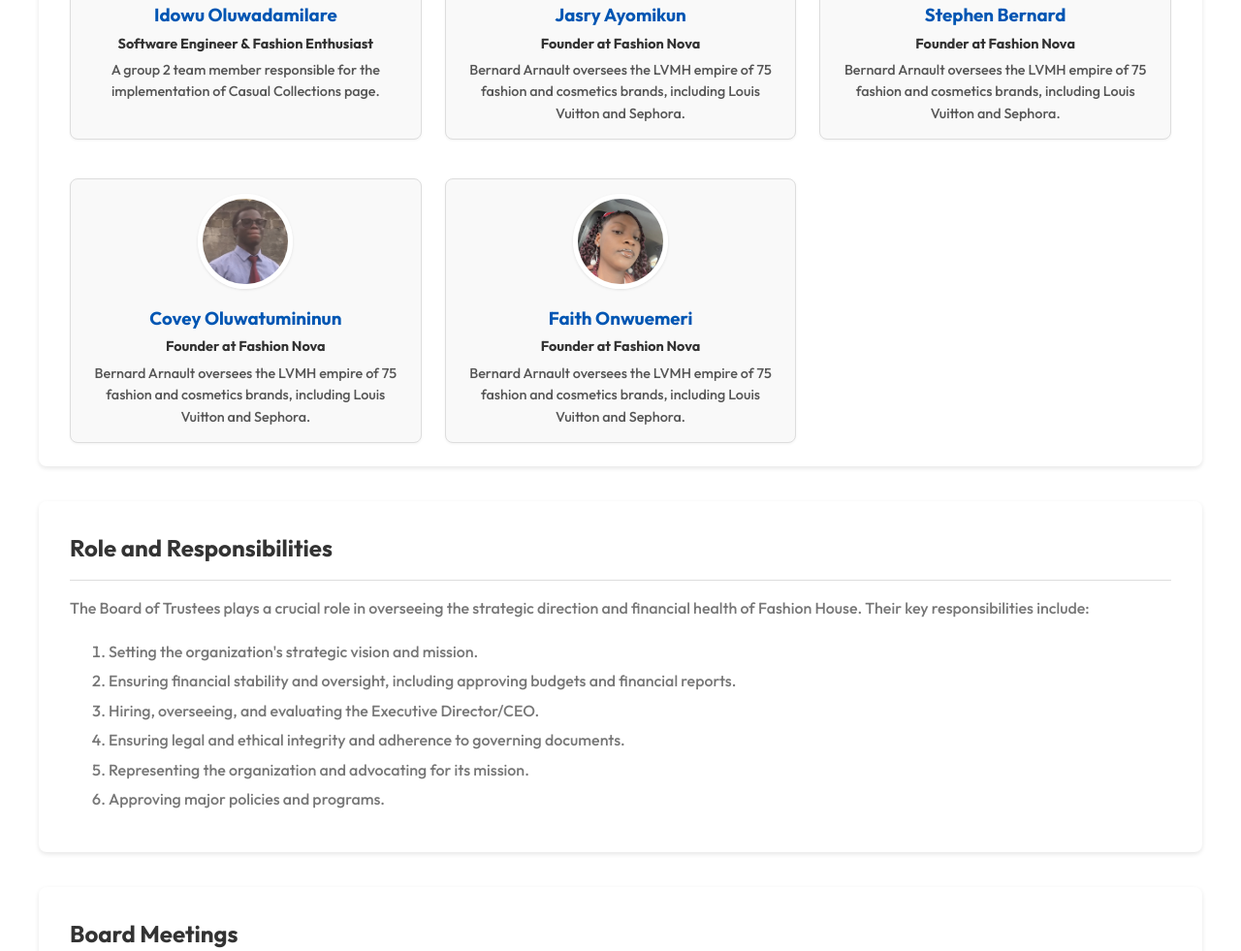
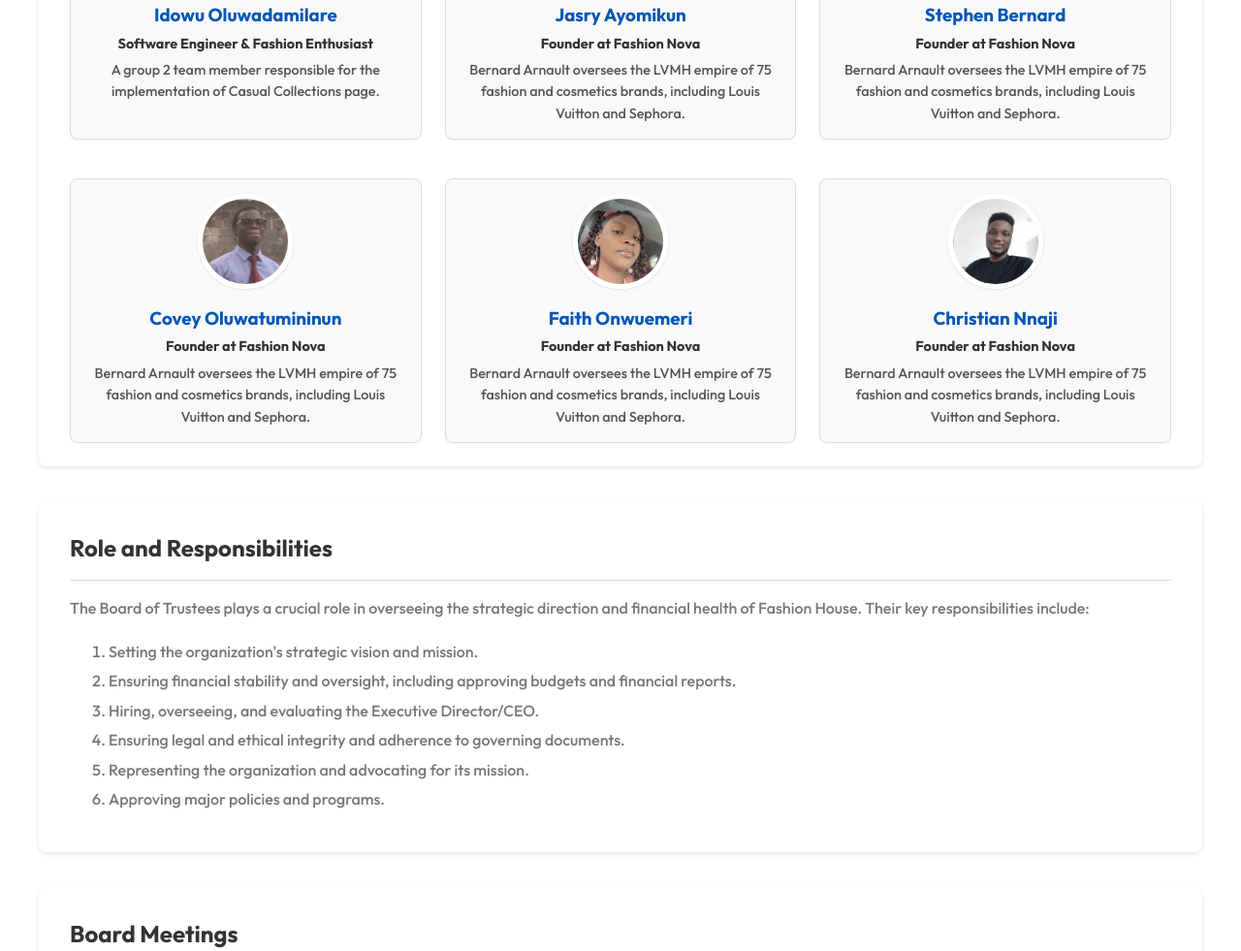
Before and after one commit to Nado-tech/FashionHouse, a plain HTML site: page html files/board-of-trustees.html in a window 1280 px wide. Shown: the part 1088-2069 px from the top of the page at 97% size. Drawn offline with Linux system fonts and the light colour scheme.

Commit message:
Include Christian as a trustee member

```diff
--- a/html files/board-of-trustees.html
+++ b/html files/board-of-trustees.html
@@ -81,6 +81,13 @@
             <p class="title">Founder at Fashion Nova </p>
             <p>Bernard Arnault oversees the LVMH empire of 75 fashion and cosmetics brands, including Louis Vuitton and Sephora.</p>
           </div>
+
+          <div class="trustee-card">
+            <img src="../Pictures/trustees-members/christian.png" alt="Trustee Member">
+            <h3>Christian Nnaji</h3>
+            <p class="title">Founder at Fashion Nova </p>
+            <p>Bernard Arnault oversees the LVMH empire of 75 fashion and cosmetics brands, including Louis Vuitton and Sephora.</p>
+          </div>
         </div>
       </div>
     </section>
```
Also changed, not shown: Pictures/trustees-members/christian.png (added).
